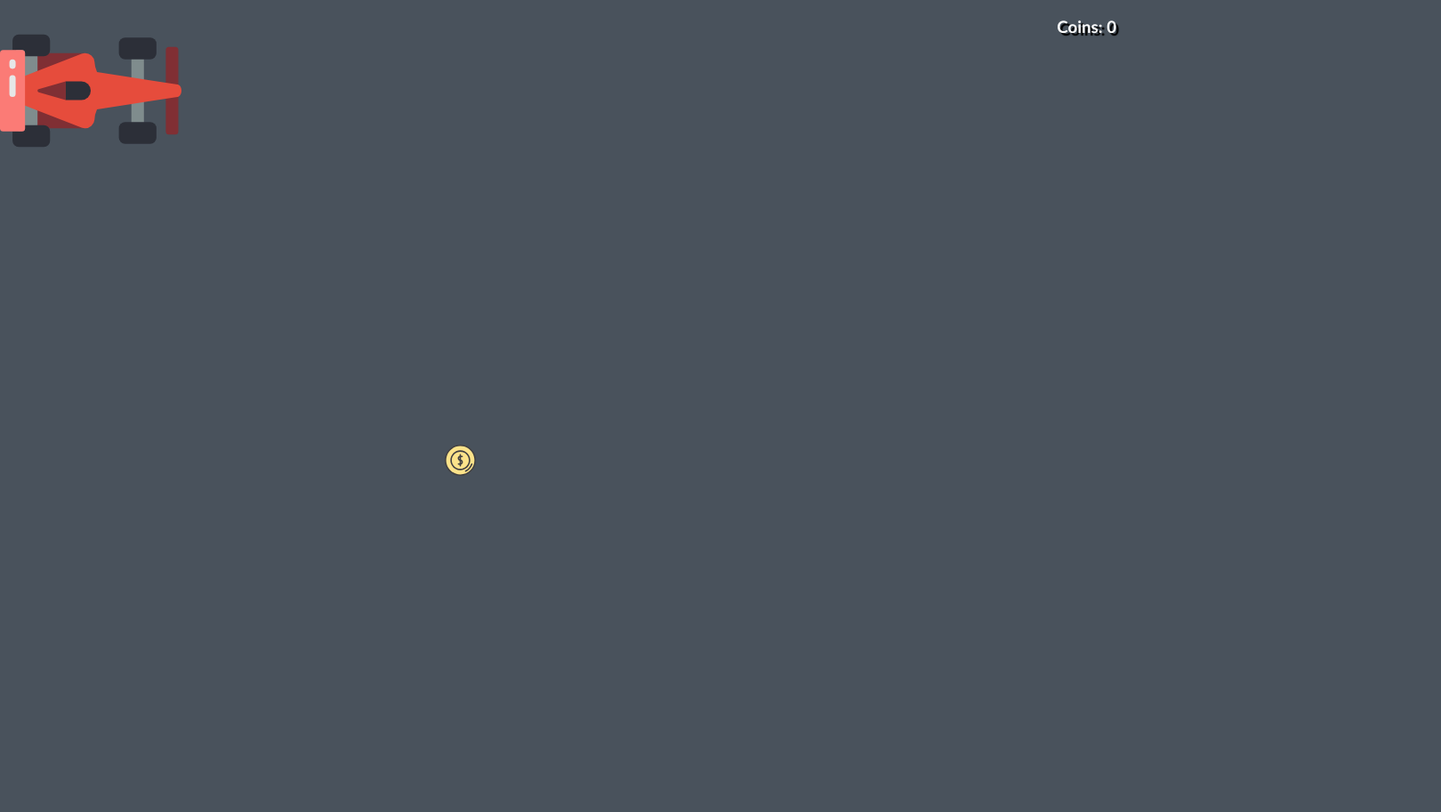
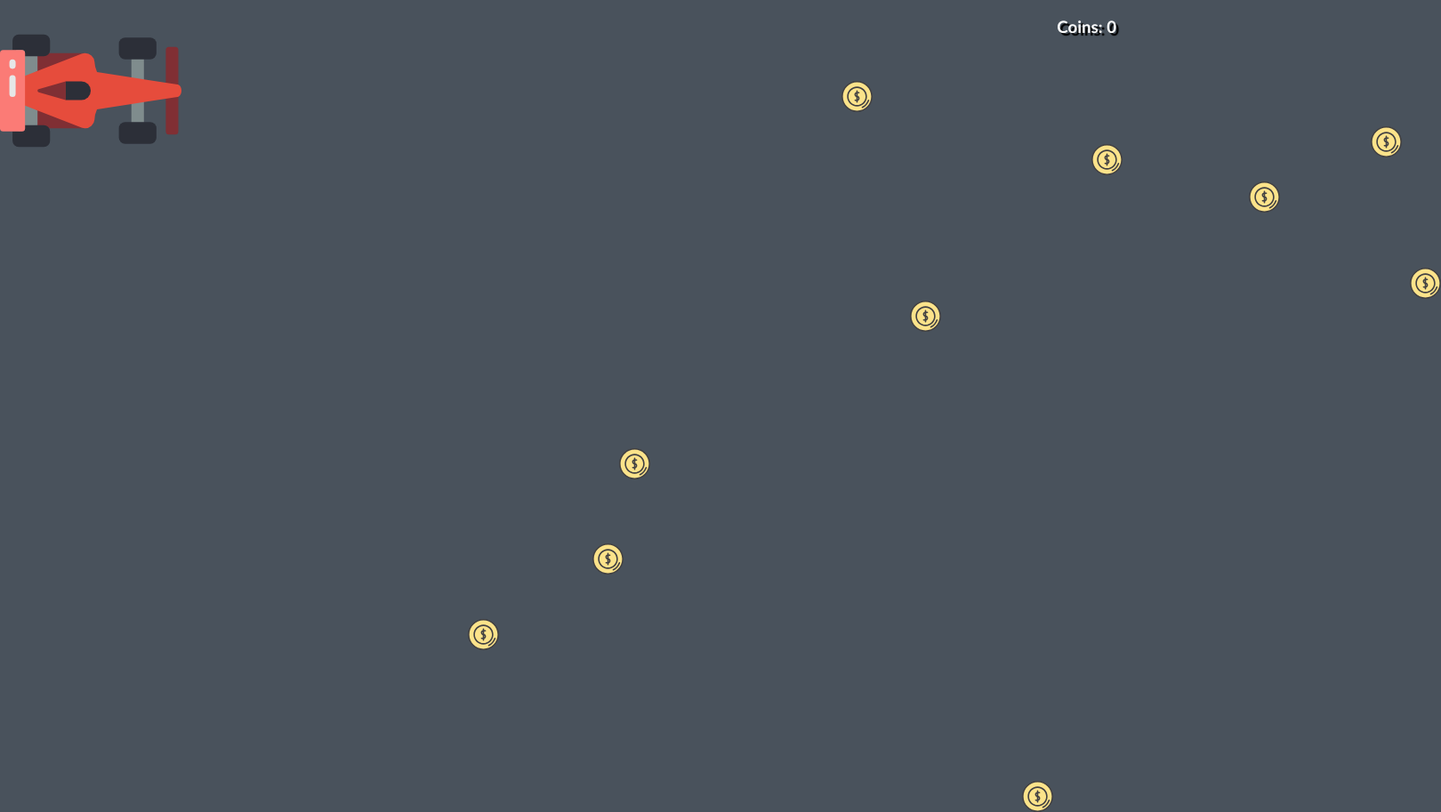
Before and after one commit to ejgilleland/driving-game, a website: page index.html in a window 1280 px wide. Shown: the whole page at 89% size, 1620 px wide, since content can reach past the window. Before the commit the page ends 800 px from the top, so only its background shows below. Drawn offline with Linux system fonts and the light colour scheme.

Commit message:
Refactored code to OOP (maybe???), randomly generate 10 coin pickups when page loads, car picks up coins by running into them, and a new coin spawns every second if there are less than 10 coins on file. Issue complete #6

```diff
--- a/index.html
+++ b/index.html
@@ -9,7 +9,6 @@
 </head>
 <body>
   <img class="east" src="images/f1.svg">
-  <img class="coin" src="images/coin-svgrepo-com.svg">
   <h3 class="counter">Coins: 0</h3>
   <script src="main.js"></script>
 </body>
--- a/main.js
+++ b/main.js
@@ -1,3 +1,32 @@
+var gameboard = {
+  $body: document.querySelector('body'),
+  coinCounter: 0,
+  $coinCounter: document.querySelector('.counter'),
+  coinList: [],
+  collisionCheck: function () {
+    for (let i = 0; i < gameboard.coinList.length; i++) {
+      if (car.positionX < gameboard.coinList[i].positionX + 35 &&
+        car.positionX + 204 > gameboard.coinList[i].positionX &&
+        car.positionY < gameboard.coinList[i].positionY + 35 &&
+        car.positionY + 204 > gameboard.coinList[i].positionY) {
+        gameboard.coinCounter++;
+        gameboard.$coinCounter.textContent = 'Coins: ' + gameboard.coinCounter;
+        gameboard.coinList[i].$coin.remove();
+        gameboard.coinList.splice(i, 1);
+      }
+    }
+  },
+  CoinGenerator: function () {
+    this.$coin = document.createElement('img');
+    this.$coin.className = 'coin';
+    this.$coin.setAttribute('src', 'images/coin-svgrepo-com.svg');
+    this.positionX = Math.random() * 1600;
+    this.positionY = Math.random() * 900;
+    this.$coin.style.left = this.positionX + 'px';
+    this.$coin.style.top = this.positionY + 'px';
+    return this;
+  }
+};
 
 var car = {
   $car: document.querySelector('img'),
@@ -5,10 +34,8 @@ var car = {
   moving: false,
   movingId: null,
   positionX: 0,
-  width: 204,
   positionY: 0,
-  height: 204,
-  driving: function() {
+  driving: function () {
     if (car.direction === 'east') {
       car.positionX += 8;
       car.$car.style.left = car.positionX + 'px';
@@ -23,7 +50,7 @@ var car = {
       car.$car.style.top = car.positionY + 'px';
     }
   },
-  steering: function(event) {
+  steering: function (event) {
     if (event.key === ' ') {
       car.moving = !car.moving;
       if (car.moving) {
@@ -47,22 +74,19 @@ var car = {
   }
 };
 
-var coin = {
-  $coin: document.querySelector('.coin'),
-  positionX: 500,
-  width: 35,
-  positionY: 500,
-  height: 35,
-  collisionCheck: function() {
-    if (car.positionX < coin.positionX + coin.width &&
-      car.positionX + car.width > coin.positionX &&
-      car.positionY < coin.positionY + coin.height &&
-      car.positionY + car.height > coin.positionY) {
-      console.log('poots');
-    }
+window.addEventListener('DOMContentLoaded', function (event) {
+  for (let i = 0; i < 10; i++) {
+    gameboard.coinList[i] = new gameboard.CoinGenerator();
+    gameboard.$body.append(gameboard.coinList[i].$coin);
   }
-};
+});
 
 window.addEventListener('keydown', car.steering);
 
-setInterval(coin.collisionCheck, 16);
+setInterval(gameboard.collisionCheck, 128);
+setInterval(function () {
+  if (gameboard.coinList.length < 10) {
+    gameboard.coinList.push(new gameboard.CoinGenerator());
+    gameboard.$body.append(gameboard.coinList[gameboard.coinList.length - 1].$coin);
+  }
+}, 1000);
--- a/styles.css
+++ b/styles.css
@@ -42,8 +42,6 @@ img {
 .coin {
   height: 35px;
   position: absolute;
-  top: 500px;
-  left: 500px;
 }
 
 .counter {
```
